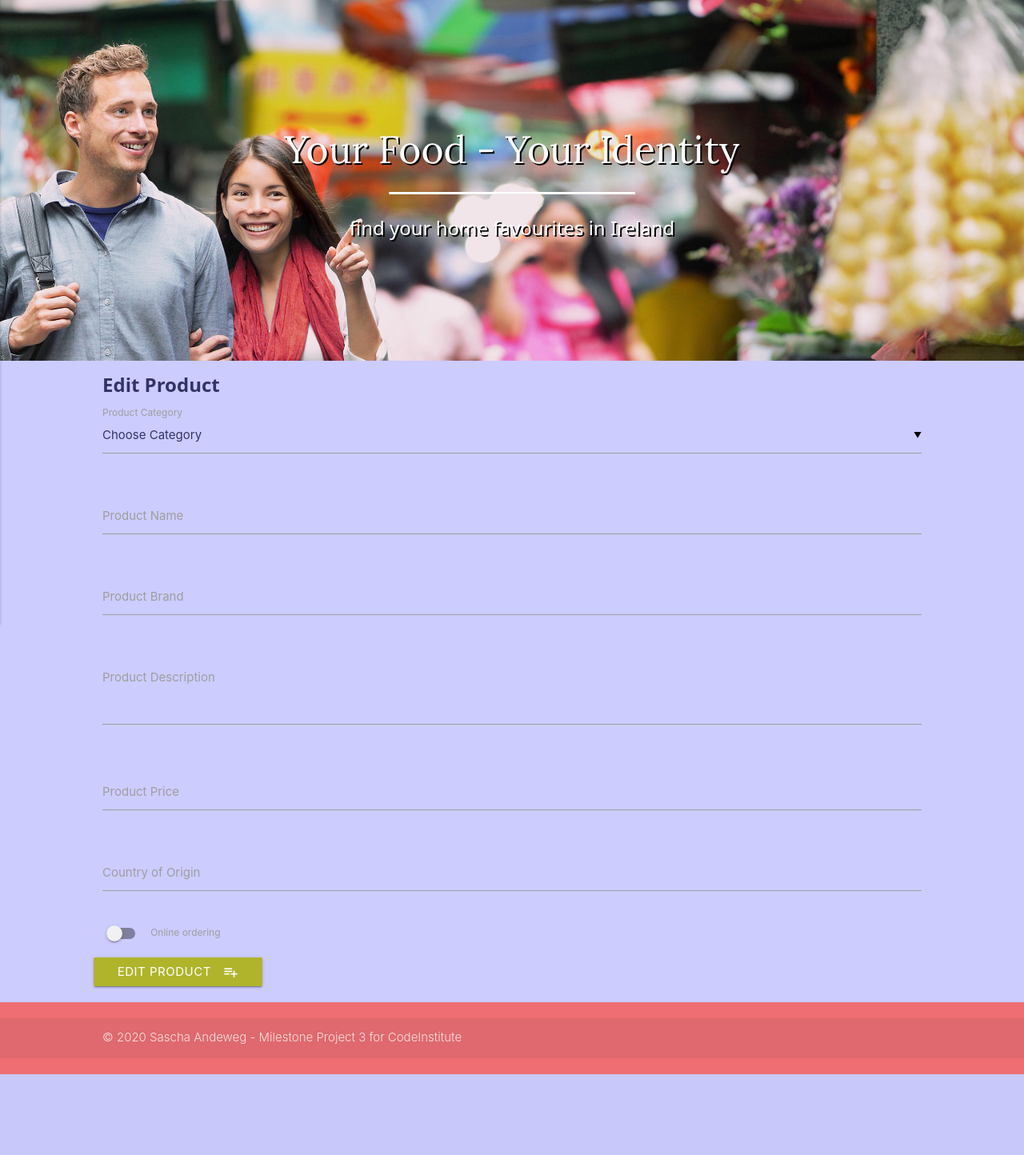
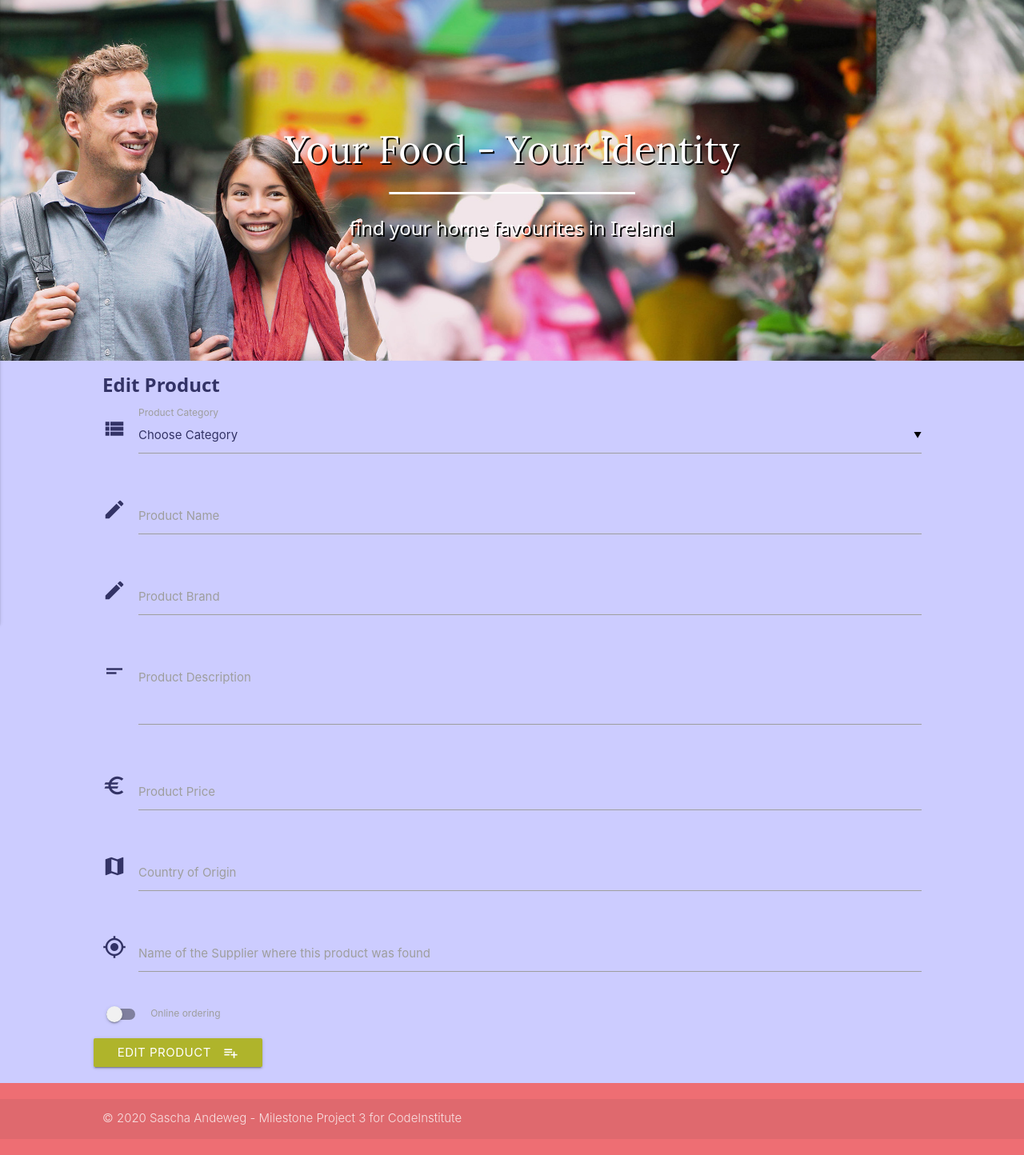
Before and after one commit to Andeweg01/MS3-FoodFromHome, a Flask app: template templates/editproduct.html in a window 1280 px wide. Shown: the part 80-1524 px from the top of the page at 80% size. Before the commit the page ends 1423 px from the top, so only its background shows below. Run offline with Flask 2, Linux system fonts and the light colour scheme; the template is opened without the code that fills it, so the values that code supplies are empty; some libraries are stand-ins or nearby versions.

Commit message:
synchronised add and edit products and made start to filter on country in app.py

```diff
--- a/app.py
+++ b/app.py
@@ -16,6 +16,12 @@ mongo = PyMongo(app)
 @app.route('/')
 @app.route('/get_products')
 def get_products():
+    return render_template("products.html",
+    products=mongo.db.product.find())
+
+
+@app.route('/get_country')
+def get_country():
     return render_template("products.html",
     products=mongo.db.product.find())
 
--- a/templates/addproduct.html
+++ b/templates/addproduct.html
@@ -2,7 +2,6 @@
 {% block content %}
 
 <div class="row">
-
 	<h3>Add Product</h3>
 </div>
 <div class="row">
--- a/templates/editproduct.html
+++ b/templates/editproduct.html
@@ -2,14 +2,14 @@
 {% block content %}
 
 <div class="row">
-
 	<h3>Edit Product</h3>
 </div>
 <div class="row">
 	<form action="{{ url_for('update_product', product_id=product._id) }}" method="POST" class="col s12">
 		<div class="row">
 			<div class="input-field col s12">
-				<select id="category" name="category_name">
+			<i class="material-icons prefix">view_list</i>
+			<select id="category" name="category_name">
             <option value="" disabled selected>Choose Category</option>
             {% for cat in categories %}
                 {% if cat.category_name == product.category_name %}
@@ -24,37 +24,46 @@
 		</div>
 		<div class="row">
 			<div class="input-field col s12">
+            	<i class="material-icons prefix">edit</i>
 				<input id="product_name" name="product_name" type="text" class="validate" value="{{product.product_name}}">
 				<label for="icon_prefix">Product Name</label>
 			</div>
 		</div>
 		<div class="row">
 			<div class="input-field col s12">
+        		<i class="material-icons prefix">edit</i>
 				<input id="product_brand" name="product_brand" type="text" class="validate" value="{{product.product_brand}}">
 				<label for="icon_prefix">Product Brand</label>
 			</div>
 		</div>
 		<div class="row">
 			<div class="input-field col s12">
-				<textarea
-            name="product_description"
-            id="product_description"
-            class="materialize-textarea">{{product.product_description}}</textarea>
+    		<i class="material-icons prefix">short_text</i>
+				<textarea name="product_description" id="product_description" class="materialize-textarea">{{product.product_description}}</textarea>
 				<label for="icon_telephone">Product Description</label>
 			</div>
 		</div>
 		<div class="row">
 			<div class="input-field col s12">
+        		<i class="material-icons prefix">euro</i>
 				<input id="product_price" name="product_price" type="text" class="validate" value="{{product.product_price}}">
 				<label for="icon_prefix">Product Price</label>
 			</div>
 		</div>
 		<div class="row">
 			<div class="input-field col s12">
+        		<i class="material-icons prefix">map</i>
 				<input id="origin_name" name="origin_name" type="text" class="validate" value="{{product.origin_name}}">
 				<label for="icon_prefix">Country of Origin</label>
 			</div>
 		</div>
+        <div class="row">
+            <div class="input-field col s12">
+                <i class="material-icons prefix">my_location</i>
+                <input id="supplier_name" name="supplier_name" type="text" class="validate" value="{{product.supplier_name}}">
+                <label for="icon_prefix">Name of the Supplier where this product was found</label>
+            </div>
+        </div>
 		<div class="row">
 			<div class="switch">
 				<label>
@@ -77,12 +86,4 @@
 	</form>
 </div>
 
-<script src="https://cdnjs.cloudflare.com/ajax/libs/jquery/3.2.1/jquery.min.js"></script>
-<script type="text/javascript">
-	$(document).ready(function(){
-        entry_date = Date.parse('{{product.entry_date}}');
-        $('#entry_date').pickadate('picker').set('select', entry_date, { format: 'dd/mm/yyyy' }).trigger('change');
-    });
-</script>
-
 {% endblock %}
```
Also changed, not shown: templates/products.html (+3 -4 lines).
